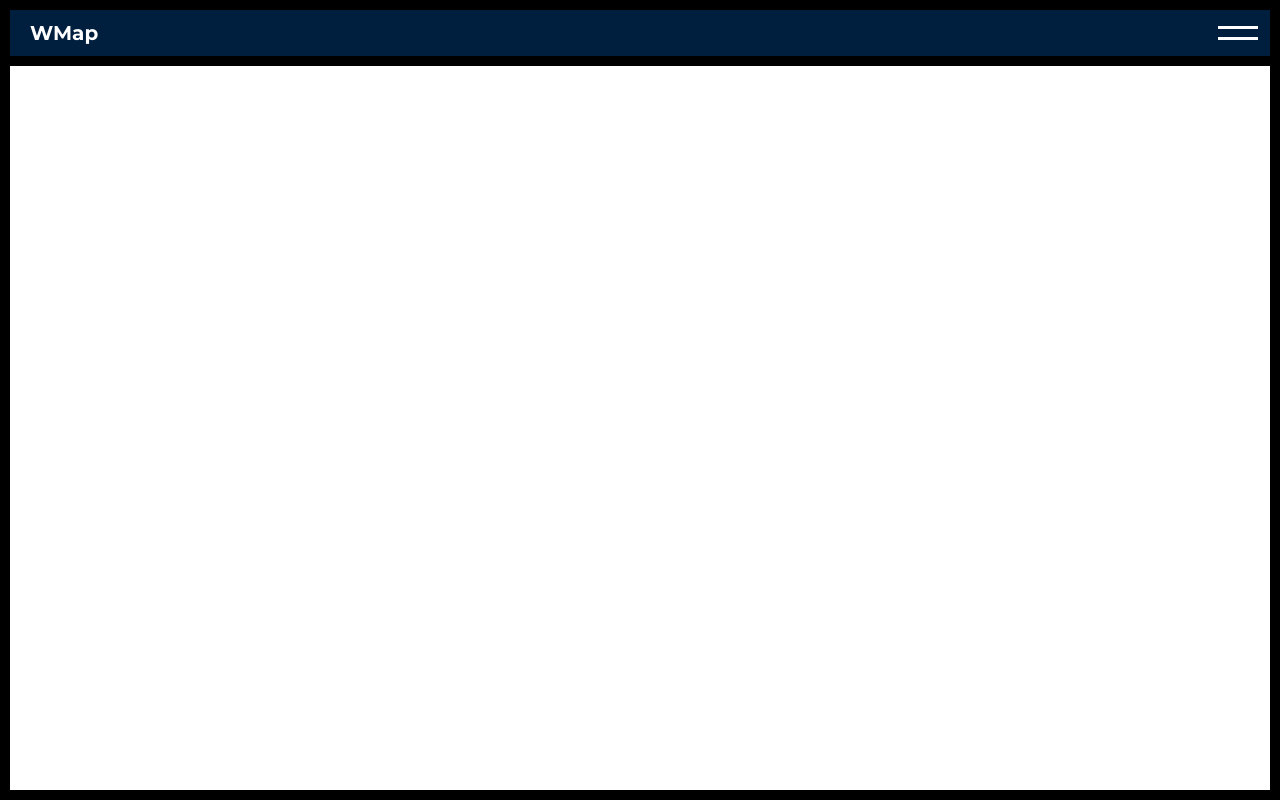
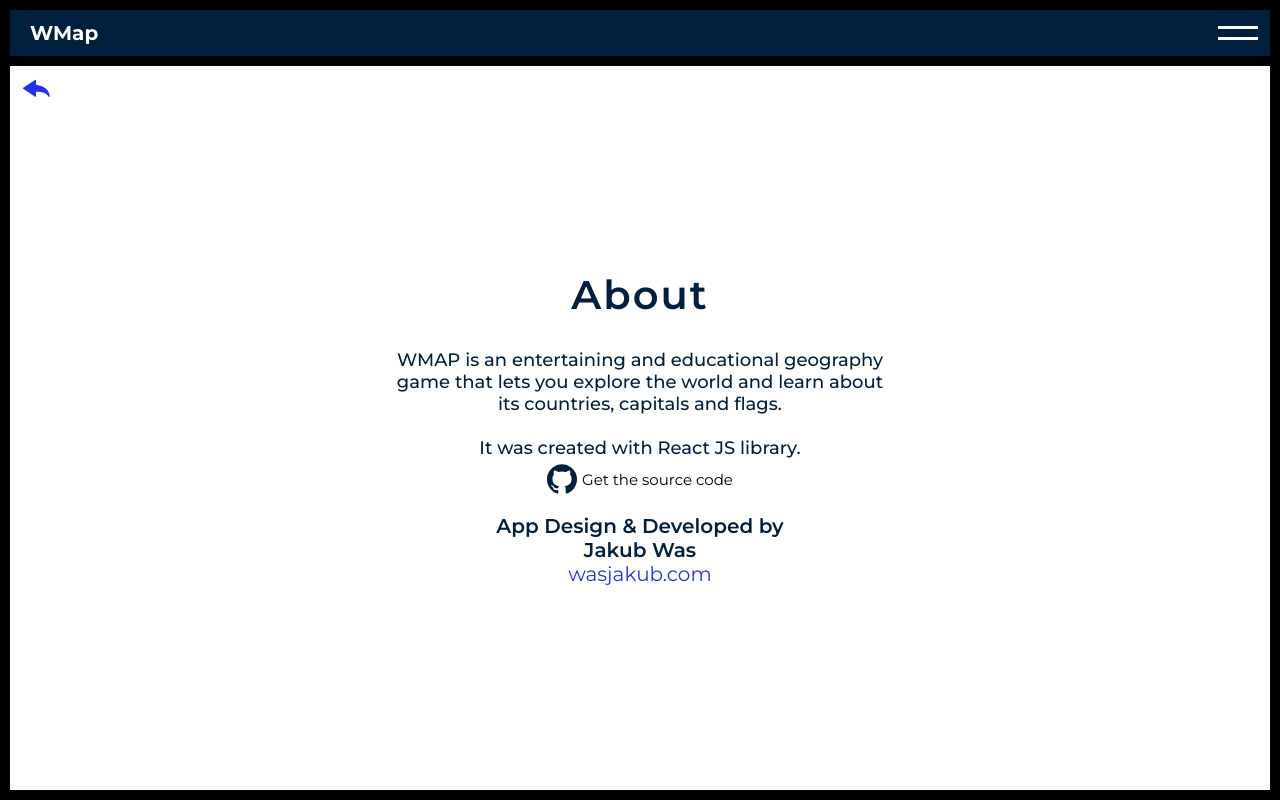
Before and after one commit to jakubwas/WMap, a React (Create React App) app: page /About in a window 1280 px wide. Built offline with nearby package versions, Linux system fonts and the light colour scheme.

Commit message:
Adding about page

```diff
--- a/src/App.js
+++ b/src/App.js
@@ -4,6 +4,7 @@ import { BrowserRouter as Router, Switch, Route } from "react-router-dom";
 import Navbar from "./Components/Layout/Navbar";
 import MainContainer from "./Components/Layout/MainContainer";
 import Menu from "./Components/Layout/Menu";
+import About from "./Components/Layout/About";
 
 import USMap from "./Components/Maps/USMap";
 import EuropeMap from "./Components/Maps/EuropeMap";
@@ -19,6 +20,7 @@ function App() {
                 <Navbar />
                 <MainContainer>
                     <Switch>
+                        <Route exact path="/About" component={About} />
                         <Route exact path="/" component={Menu} />
                         <Route exact path="/USA" component={USMap} />
                         <Route exact path="/Europe" component={EuropeMap} />
--- /dev/null
+++ b/src/Components/Layout/About.js
@@ -0,0 +1,75 @@
+import React, { Fragment } from "react";
+import styled from "styled-components";
+import BackArrow from "../Buttons/BackArrow";
+import githubLogo from "../../assets/github-logo.svg";
+
+const AboutContainer = styled.div`
+    width: 100%;
+    height: 100%;
+    display: flex;
+    flex-direction: column;
+    align-items: center;
+    justify-content: center;
+    position: relative;
+    color: rgb(0, 31, 63);
+`;
+const AboutHeader = styled.h1`
+    font-size: 4rem;
+    font-weight: 600;
+    letter-spacing: 0.2rem;
+`;
+const AboutApp = styled.div`
+    margin-top: 3rem;
+    font-size: 1.8rem;
+    font-weight: 500;
+    max-width: 50rem;
+    text-align: center;
+`;
+const SourceCode = styled.a`
+    display: flex;
+    align-items: center;
+    margin-top: 0.5rem;
+    font-size: 1.5rem;
+    cursor: pointer;
+    text-decoration: none;
+    color: black;
+`;
+
+const AboutAuthor = styled.div`
+    margin-top: 2rem;
+    text-align: center;
+    font-size: 2rem;
+    font-weight: 600;
+`;
+
+const About = () => {
+    return (
+        <AboutContainer>
+            <BackArrow />
+            <AboutHeader>About</AboutHeader>
+            <AboutApp>
+                WMAP is an entertaining and educational geography game that lets you explore
+                the world and learn about its countries, capitals and flags. <br />
+                <br />
+                It was created with React JS library.
+            </AboutApp>
+            <SourceCode href="https://github.com/jakubwas/WMap" target="_blank">
+                <img src={githubLogo} style={{ width: "3rem", marginRight: "0.5rem" }} />
+                Get the source code
+            </SourceCode>
+            <AboutAuthor>
+                App Design & Developed by
+                <br /> Jakub Was <br />
+                <a
+                    href="https://wasjakub.com/"
+                    target="_blank"
+                    style={{ textDecoration: "none", fontWeight: "400", color: "#2431EB" }}
+                >
+                    wasjakub.com
+                </a>
+            </AboutAuthor>
+        </AboutContainer>
+    );
+};
+
+export default About;
--- a/src/Components/Layout/Navbar.js
+++ b/src/Components/Layout/Navbar.js
@@ -1,5 +1,6 @@
 import React from "react";
 import styled from "styled-components";
+import { Link } from "react-router-dom";
 
 const NavigationBar = styled.nav`
     background: rgb(0, 31, 63);
@@ -42,10 +43,12 @@ const Navbar = () => {
     return (
         <NavigationBar>
             <AppTitle>WMap</AppTitle>
-            <Burger>
-                <Line />
-                <Line />
-            </Burger>
+            <Link to="/About">
+                <Burger>
+                    <Line />
+                    <Line />
+                </Burger>
+            </Link>
         </NavigationBar>
     );
 };
```
Also changed, not shown: src/assets/github-logo.svg (added), 1 other file (tests, documents, lock files or other folders).
